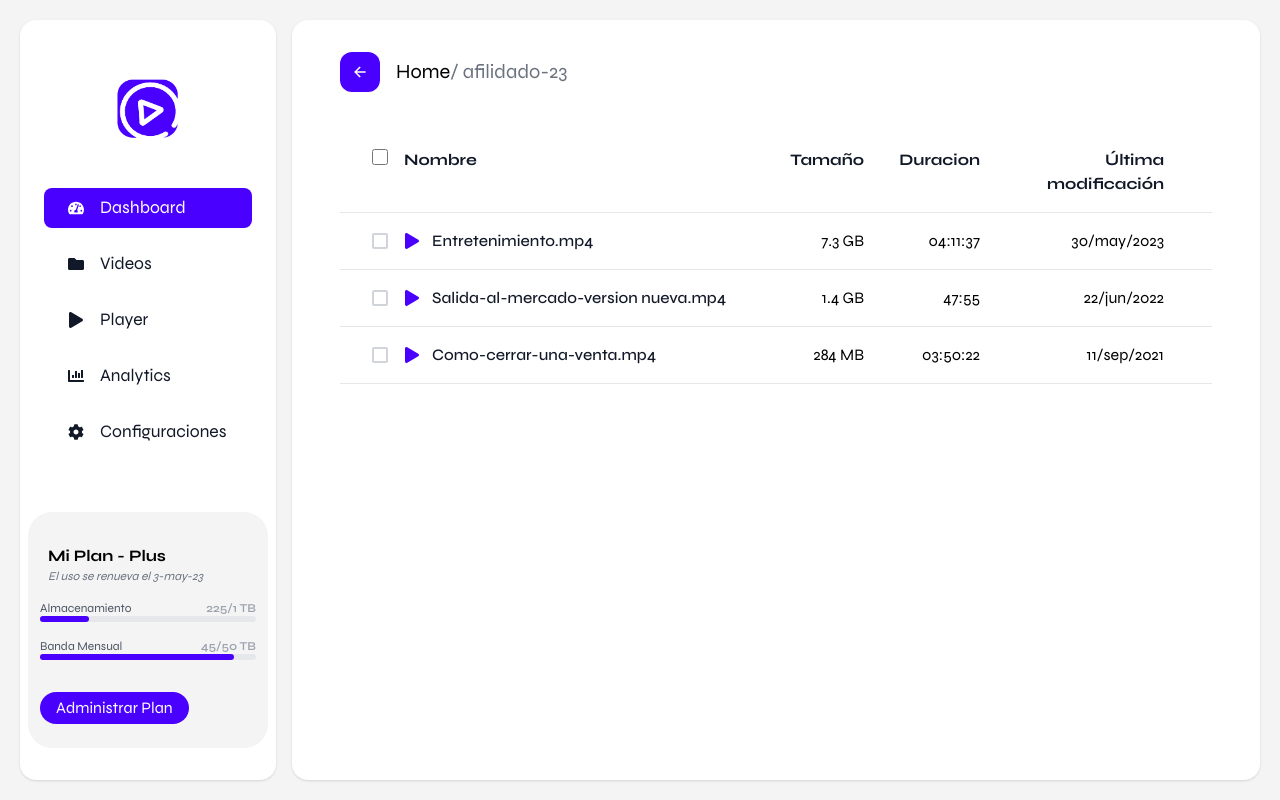
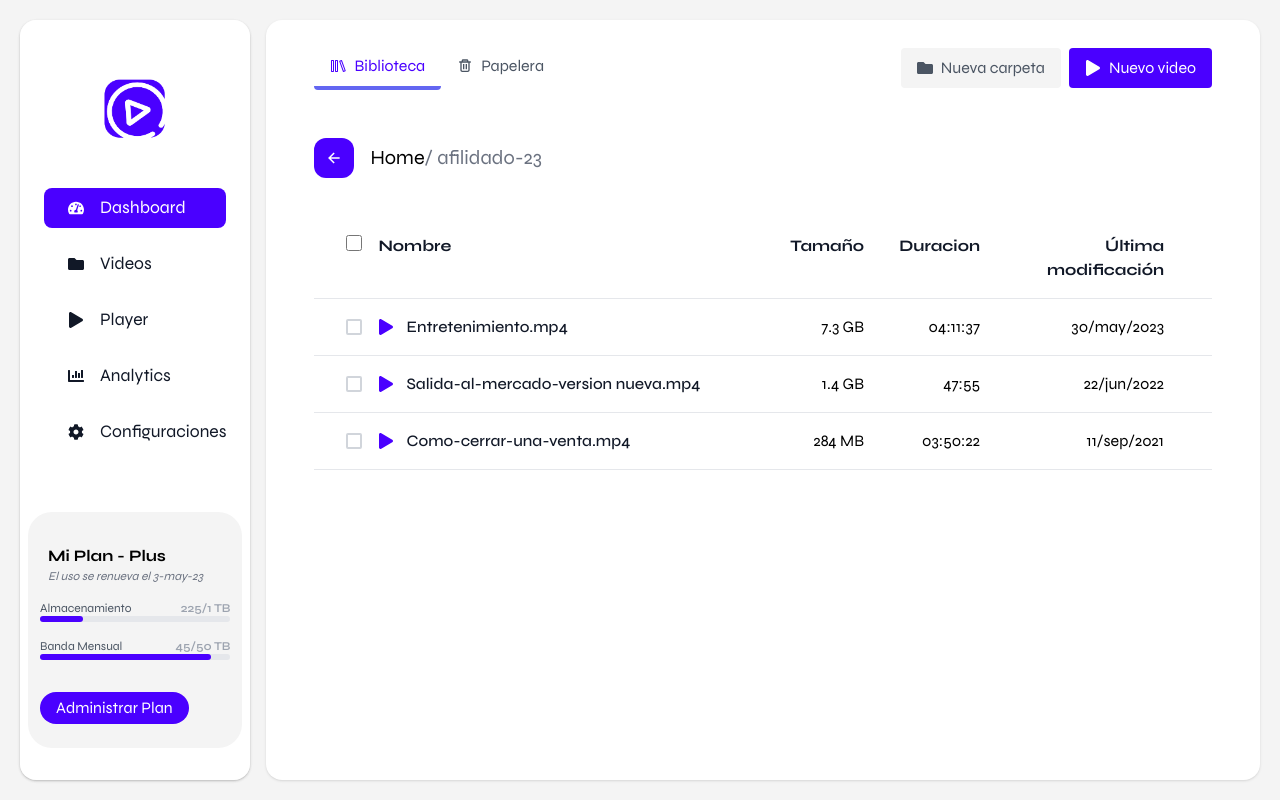
Before and after one commit to danielolan/video-tools, a React (Vite) app: page /detailvideo/afilidado-23 in a window 1280 px wide. Built offline with nearby package versions, Linux system fonts and the light colour scheme.

Commit message:
checkpoint about resposive button

```diff
--- a/src/components/Videos/TopBar.tsx
+++ b/src/components/Videos/TopBar.tsx
@@ -5,11 +5,12 @@ import LibraryAndTrashButtons from "./LibraryAndTrashButtons";
 import NewFolderAndVideoButtons from "./NewFolderAndVideoButtons";
 import { IoIosMenu } from "react-icons/io";
 
-const TopBar: React.FC = () => {
+
+const TopBar: React.FC<{toggleSidebar: () => void}> = ({toggleSidebar}) => {
   return (
     <div className="flex justify-between items-start gap-4 p-4 mt-2.5 lg:flex-row lg:items-center flex-col ">
       <section className="flex items-center gap-4">
-        <IoIosMenu className="lg:hidden block text-2xl cursor-pointer" />
+        <IoIosMenu className="lg:hidden block text-2xl cursor-pointer" onClick={toggleSidebar} />
         <LibraryAndTrashButtons />
       </section>
       <NewFolderAndVideoButtons />
--- a/src/components/shared/Sidebar.tsx
+++ b/src/components/shared/Sidebar.tsx
@@ -46,10 +46,10 @@ const OptionsMenu = [
   },
 ];
 
-const Sidebar = () => {
+const Sidebar: React.FC<{ isOpen: boolean }> = ({ isOpen }) => {
 
   const [isMobile, setIsMobile] = useState(false)
-
+  const sidebarClasses = isOpen ? "fixed inset-0 z-30 w-64" : "hidden lg:block lg:static lg:z-auto";
 
   const planDetails = {
     planName: "Mi Plan - Plus",
@@ -62,7 +62,7 @@ const Sidebar = () => {
     bandwidthPercentage: 90,
   };
   return (
-    <aside className="w-64 hidden lg:block" aria-label="Sidebar">
+    <aside className={`${sidebarClasses} shadow bg-white rounded-2xl`}>
       <div className="flex flex-col justify-between h-full p-2 shadow bg-white rounded-2xl">
         <div className="flex flex-col justify-between h-[100vh]">
           {/* Logo */}
--- a/src/components/shared/layouts/DashBoardLayout.tsx
+++ b/src/components/shared/layouts/DashBoardLayout.tsx
@@ -1,13 +1,22 @@
+import { useState } from "react";
+import TopBar from "../../Videos/TopBar";
 import Sidebar from "../Sidebar";
 
 interface PropsLayoutDash {
   children: JSX.Element | JSX.Element[];
 }
-const DashBoardLayout = ({ children }: PropsLayoutDash) => {
+const DashBoardLayout: React.FC<PropsLayoutDash> = ({ children }) => {
+  const [sidebarOpen, setSidebarOpen] = useState(false);
+
+  const toggleSidebar = () => {
+    setSidebarOpen(!sidebarOpen);
+  };
+
   return (
-    <div className="flex h-screen  p-5">
-      <Sidebar />
+    <div className="flex h-screen p-5">
+      <Sidebar isOpen={sidebarOpen} />
       <div className="flex-1 flex flex-col bg-white ml-4 rounded-2xl shadow px-8 w-full">
+        <TopBar toggleSidebar={toggleSidebar} />
         {children}
       </div>
     </div>
```
